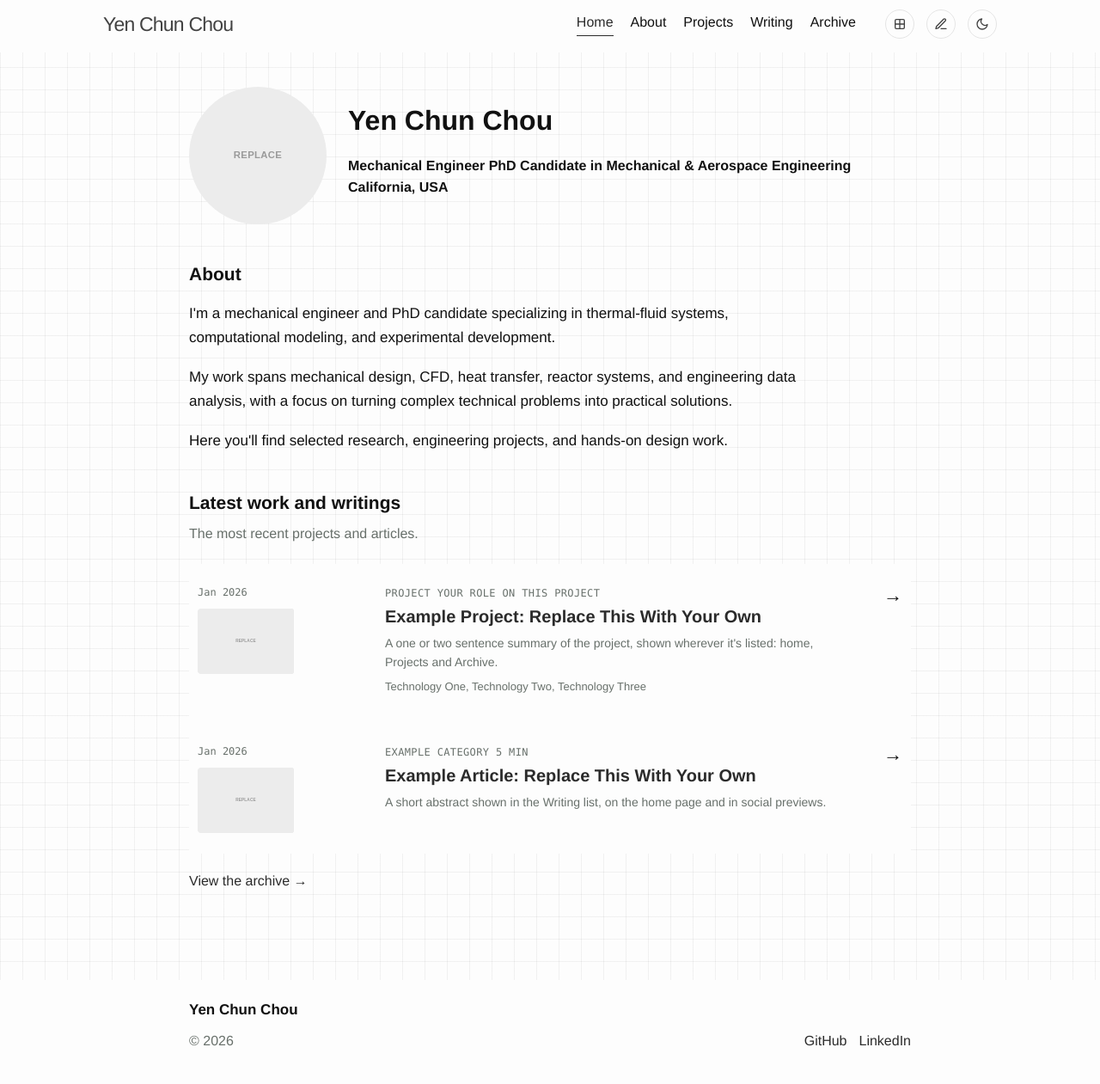
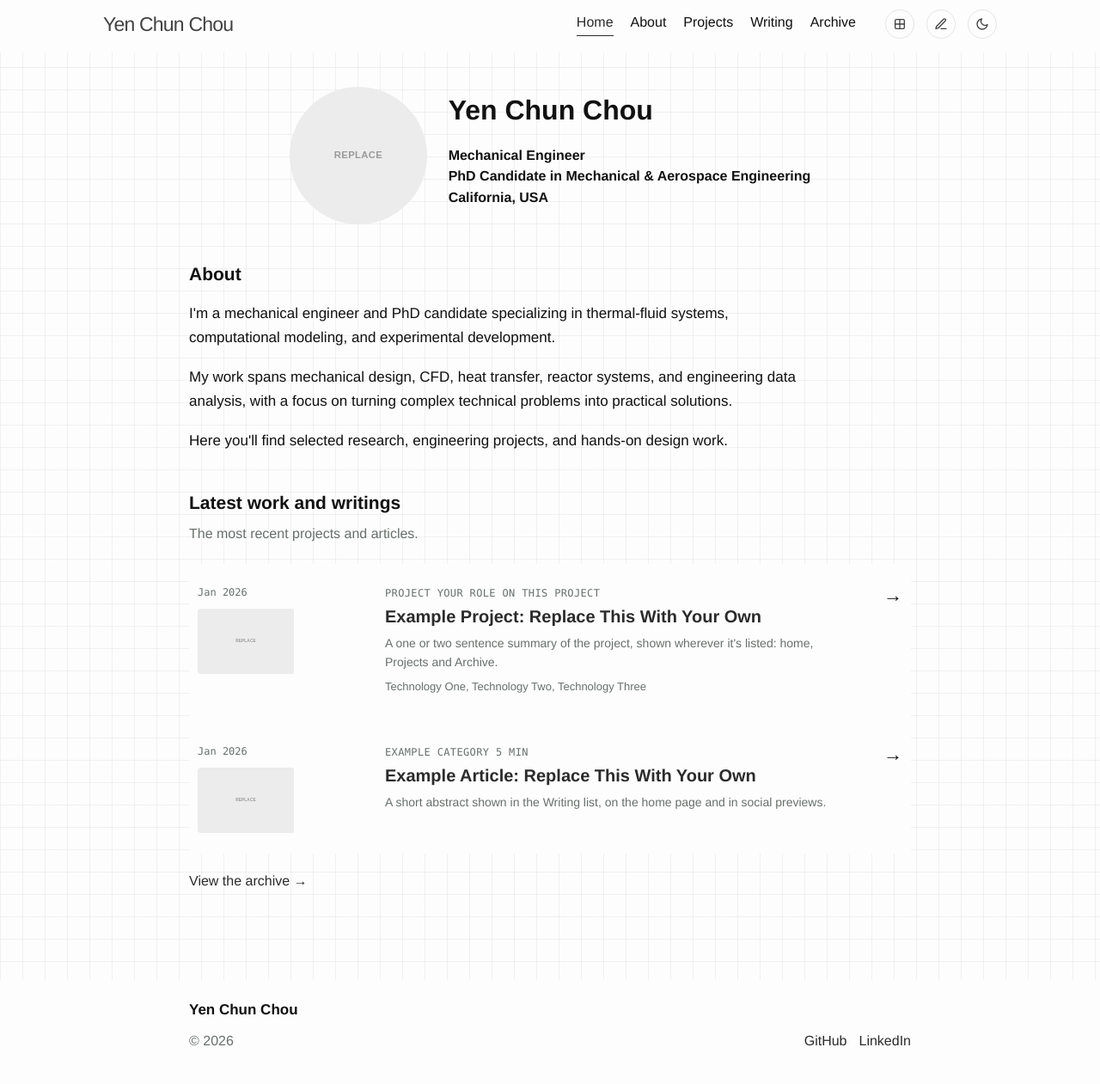
Before and after one commit to yenchun-chou/yenchun-chou.github.io, a Jekyll site: the page built from index.html, in a window 1280 px wide. Shown: the whole page at 86% size. Built offline with Jekyll 4.4.1, drawn with Linux system fonts in a browser that asks for light colours.

Commit message:
Format profile details on separate lines
Refactor author profile display for improved readability and structure.

```diff
--- a/_includes/page-home.html
+++ b/_includes/page-home.html
@@ -3,24 +3,56 @@
 {% assign projects_only = site.pages | where: 'type', 'project' %}
 {% assign articles_only = site.pages | where: 'type', 'article' %}
 {% assign lang_entries = projects_only | concat: articles_only | where: 'lang', current_lang %}
+
 <div class="profile">
-  {% if site.author.avatar and site.author.avatar != '' %}<img class="profile-photo" src="{{ site.author.avatar | relative_url }}" alt="{{ site.author.name }} {{ t.accessibility.profile_photo_suffix }}">{% endif %}
+  {% if site.author.avatar and site.author.avatar != '' %}
+    <img class="profile-photo" src="{{ site.author.avatar | relative_url }}" alt="{{ site.author.name }} {{ t.accessibility.profile_photo_suffix }}">
+  {% endif %}
+
   <div>
-    {% if site.author.name and site.author.name != '' %}<h1>{{ site.author.name }}</h1>{% endif %}
-    {% if site.author.role != '' or site.author.education != '' or site.author.location != '' %}<p>{% if site.author.role and site.author.role != '' %}<b>{{ site.author.role }}</b>{% endif %} {% if site.author.education and site.author.education != '' %}<b>{{ site.author.education }}</b>{% endif %} {% if site.author.location and site.author.location != '' %}<b>{{ site.author.location }}</b>{% endif %}</p>{% endif %}
-    {% if site.author.email and site.author.email != '' %}<p class="small"><a href="mailto:{{ site.author.email }}">{{ site.author.email }}</a></p>{% endif %}
+    {% if site.author.name and site.author.name != '' %}
+      <h1>{{ site.author.name }}</h1>
+    {% endif %}
+
+    {% if site.author.role != '' or site.author.education != '' or site.author.location != '' %}
+      <p>
+        {% if site.author.role and site.author.role != '' %}
+          <b>{{ site.author.role }}</b><br>
+        {% endif %}
+
+        {% if site.author.education and site.author.education != '' %}
+          <b>{{ site.author.education }}</b><br>
+        {% endif %}
+
+        {% if site.author.location and site.author.location != '' %}
+          <b>{{ site.author.location }}</b>
+        {% endif %}
+      </p>
+    {% endif %}
+
+    {% if site.author.email and site.author.email != '' %}
+      <p class="small"><a href="mailto:{{ site.author.email }}">{{ site.author.email }}</a></p>
+    {% endif %}
   </div>
 </div>
 
 <h2 class="section-title no-rule">{{ t.home.about_title }}</h2>
-<div class="about-text">{% for paragraph in t.about %}<p>{{ paragraph }}</p>{% endfor %}</div>
+<div class="about-text">
+  {% for paragraph in t.about %}
+    <p>{{ paragraph }}</p>
+  {% endfor %}
+</div>
 
 {% if lang_entries.size > 0 %}
   <h2 class="section-title">{{ t.home.recent_title }}</h2>
   <p class="section-intro">{{ t.home.recent_intro }}</p>
+
   <div class="recent-list">
     {% assign recent = lang_entries | sort: 'date' | reverse %}
-  {% for entry in recent limit: site.appearance.recent_items_on_home %}{% include recent-entry.html item=entry %}{% endfor %}
+    {% for entry in recent limit: site.appearance.recent_items_on_home %}
+      {% include recent-entry.html item=entry %}
+    {% endfor %}
   </div>
+
   <p class="more-link"><a href="{{ t.home.archive_url | relative_url }}">{{ t.home.archive_link }}</a></p>
 {% endif %}
```
Lines whose indentation alone changed are shown as unchanged.
